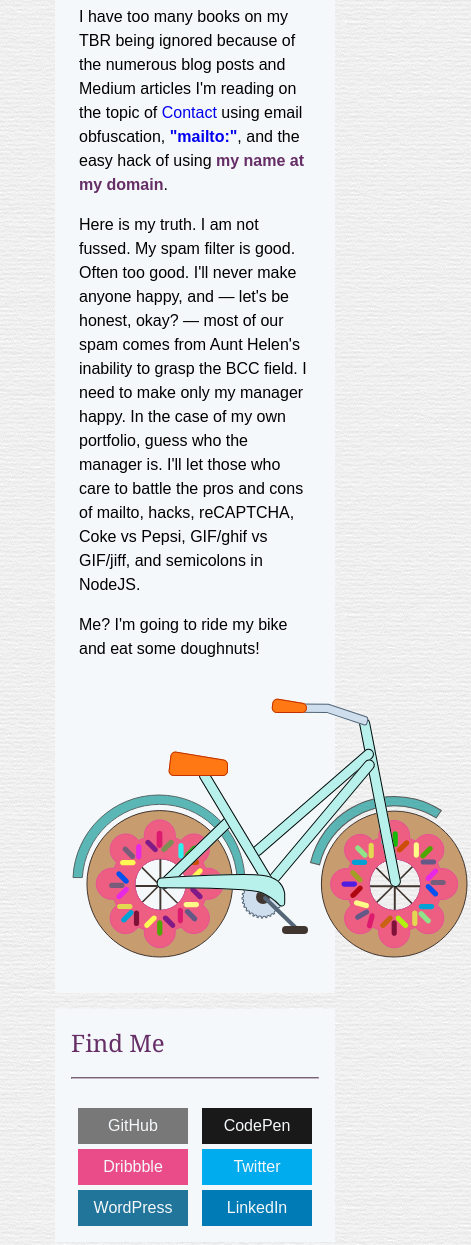
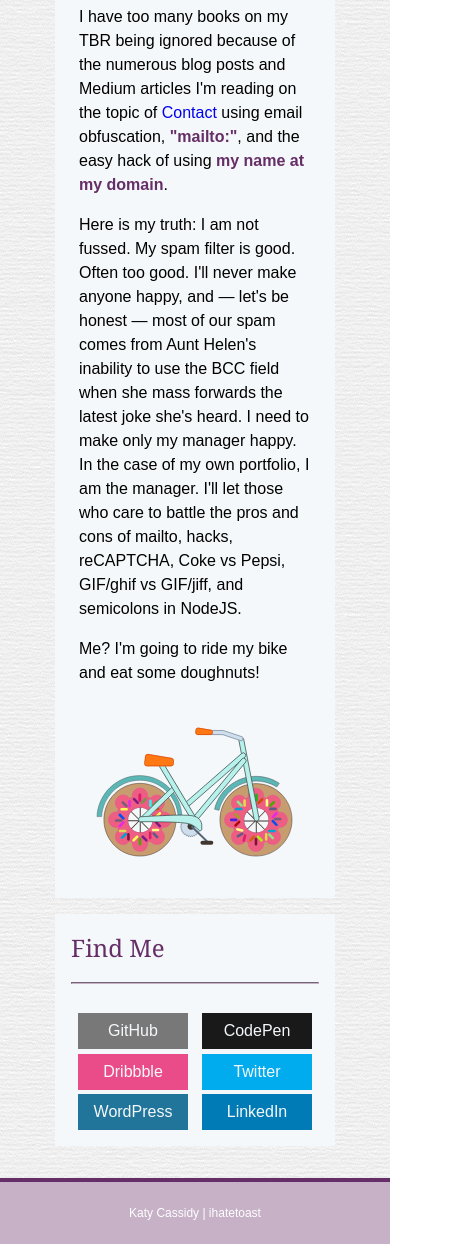
Before and after one commit to ihatetoast/ihatetoast.github.io, a plain HTML site: page contact.html in a window 390 px wide. Shown: the part 277-1522 px from the top of the page, 471 px wide, since content can reach past the window. Drawn offline with Linux system fonts and the light colour scheme; a web font is replaced by a local one.

Commit message:
fixed contact for responsiveness

```diff
--- a/assets/styles/style.scss
+++ b/assets/styles/style.scss
@@ -109,7 +109,11 @@ header, footer {
 .brand {
 	display:flex;
 	flex-direction: column;
-	justify-content: center;
+  justify-content: center;
+  margin-left: 0%;
+  @media (min-width: 899px){
+    margin-left: 10%;
+  }
 }
 .name {
 	background-color: $eggplant;
@@ -124,9 +128,10 @@ header, footer {
 }
 nav {
 	display: flex;
-	justify-content: center;
-	@media (min-width: 699px){
-		align-items: center;
+  justify-content: center;
+  margin-right: 0%;
+	@media (min-width: 899px){
+    margin-right: 8%;
 	}
 }
 
@@ -167,8 +172,7 @@ nav {
 	text-shadow: 0px 0px 1px rgb(227, 216, 227);
 }
 
-
-.cranky {
+.cranky{
   color: $eggplant;
   font-weight: bold;
 }
@@ -199,10 +203,9 @@ aside, article {
   }
 }
 
-.imgWithText{
-	display:flex;
-	flex-direction: column;
-	align-items: center;
+.bikeImg{
+  width: 80%;
+  margin: 1em auto;
 }
 .aboutImg {
 	width: 80%;
@@ -211,7 +214,12 @@ aside, article {
 	color: $eggplant;
 	font-size: 1.5em;
 }
+.imgWithText {
+  display: flex;
+  flex-direction: column;
+  justify-content: flex-start;
 
+}
 
 .iconRow {
 	ul {
--- a/contact.html
+++ b/contact.html
@@ -59,17 +59,17 @@
                 while(x=eval(x));
                 //-->
                 //]]>
-                </script></span> using email obfuscation, <span class="cranky"><a href="mailto:katy@ihatetoast.com?subject=Hi, IHateToast. I like your style.">"mailto:"</a></span>, and the easy hack of using <span class="cranky">my name at my domain</span>.</p>
-              <p>Here is my truth. I am not fussed. My spam filter is good. Often too good. I'll never make anyone happy, and &mdash; let&apos;s be honest, okay? &mdash; most of our spam comes from Aunt Helen&apos;s inability to grasp the BCC field. I need to make only my manager happy. In the case of my own portfolio, guess who the manager is. I'll let those who care to battle the pros and cons of mailto, hacks, reCAPTCHA, Coke vs Pepsi, GIF/ghif vs GIF/jiff, and semicolons in NodeJS. </p>
+                </script></span> using email obfuscation, <span ><a class="cranky" href="mailto:katy@ihatetoast.com?subject=Hi, IHateToast. I like your style.">"mailto:"</a></span>, and the easy hack of using <span class="cranky">my name at my domain</span>.</p>
+              <p>Here is my truth: I am not fussed. My spam filter is good. Often too good. I'll never make anyone happy, and &mdash; let&apos;s be honest &mdash; most of our spam comes from Aunt Helen&apos;s inability to use the BCC field when she mass forwards the latest joke she's heard. I need to make only my manager happy. In the case of my own portfolio, I am the manager. I'll let those who care to battle the pros and cons of mailto, hacks, reCAPTCHA, Coke vs Pepsi, GIF/ghif vs GIF/jiff, and semicolons in NodeJS. </p>
               <p>Me? I'm going to ride my bike and eat some doughnuts!</p>
             </div>
-            <div>
-              <img class="imgWithText" src="./assets/images/bike.svg" alt="a bike with sprinkle doughnuts as wheels">
+            <div class="imgWithText">
+              <img  class="bikeImg" src="./assets/images/bike.svg" alt="a bike with sprinkle doughnuts as wheels">
             </div>
 					</article>
 
-			<aside>
-				<div class="socialMedia">
+          <aside class="socialMedia">
+            <div >
               <h3 class="titleHeader">Find Me</h3>
               <hr>
               <div class="socialMedia-container">
```
Also changed, not shown: assets/styles/style.css, 1 other file. Lines whose indentation alone changed are shown as unchanged.
